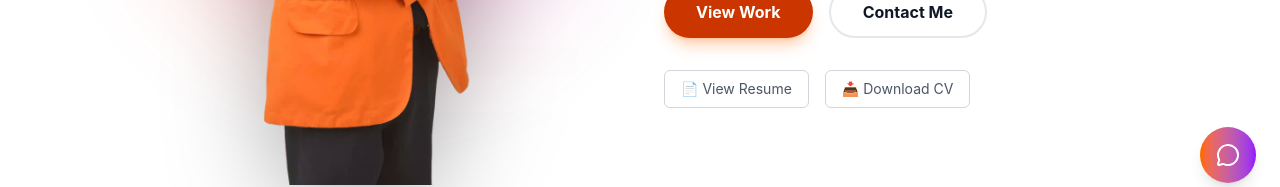
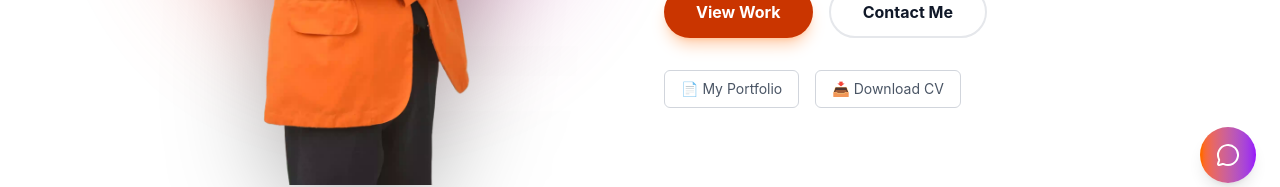
Before and after one commit to muhammadIqbal1210/portfolio, a React (Vite) app: page / in a window 1280 px wide. Shown: the part 593-780 px from the top of the page. Built offline with nearby package versions, Linux system fonts and the light colour scheme.

Commit message:
Ganti merk

```diff
--- a/src/components/Hero.jsx
+++ b/src/components/Hero.jsx
@@ -207,7 +207,7 @@ const Hero = ({ darkMode }) => {
                             rel="noopener noreferrer"
                             className="flex items-center gap-1 px-4 py-2 text-gray-600 dark:text-gray-400 hover:text-orange-700 border border-gray-300 dark:border-gray-600 rounded-md transition-all"
                         >
-                            📄 View Resume
+                            📄 My Portfolio
                         </a>
 
                         {/* Link khusus untuk DOWNLOAD otomatis */}
```
